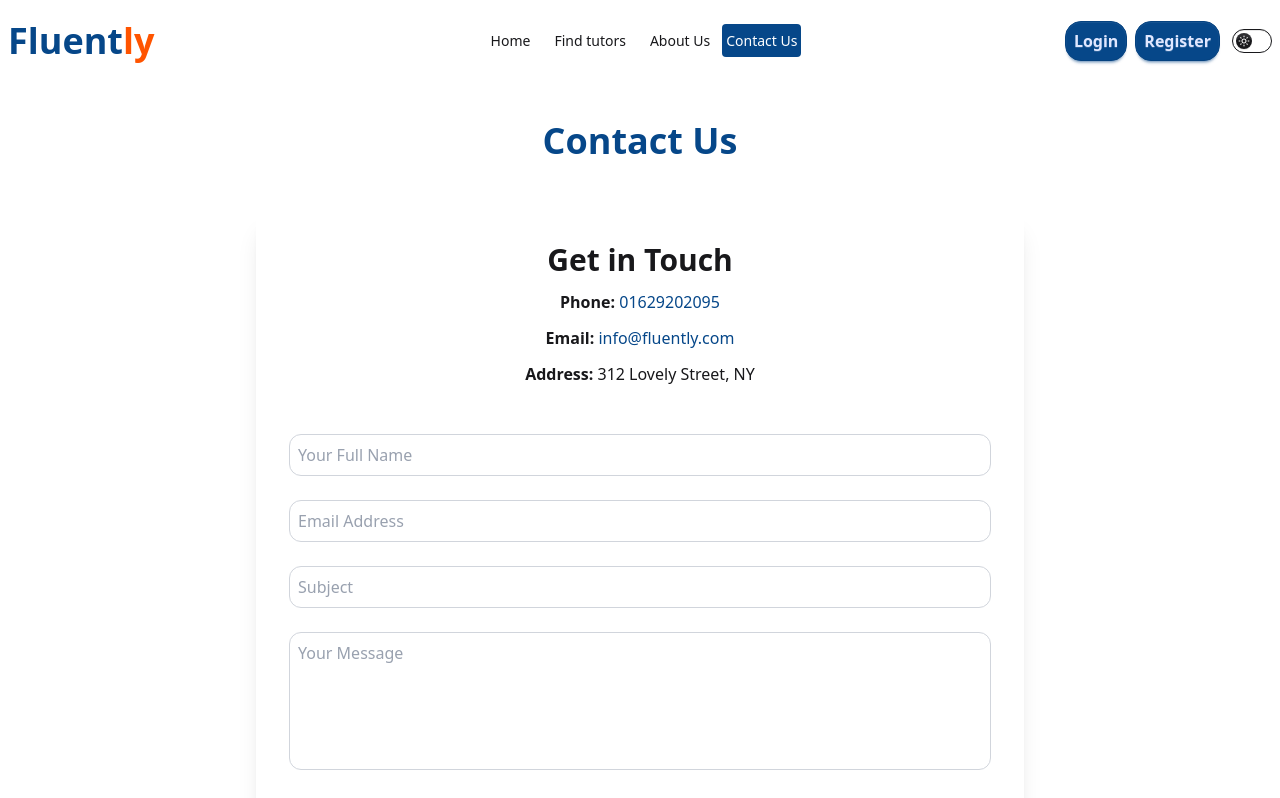
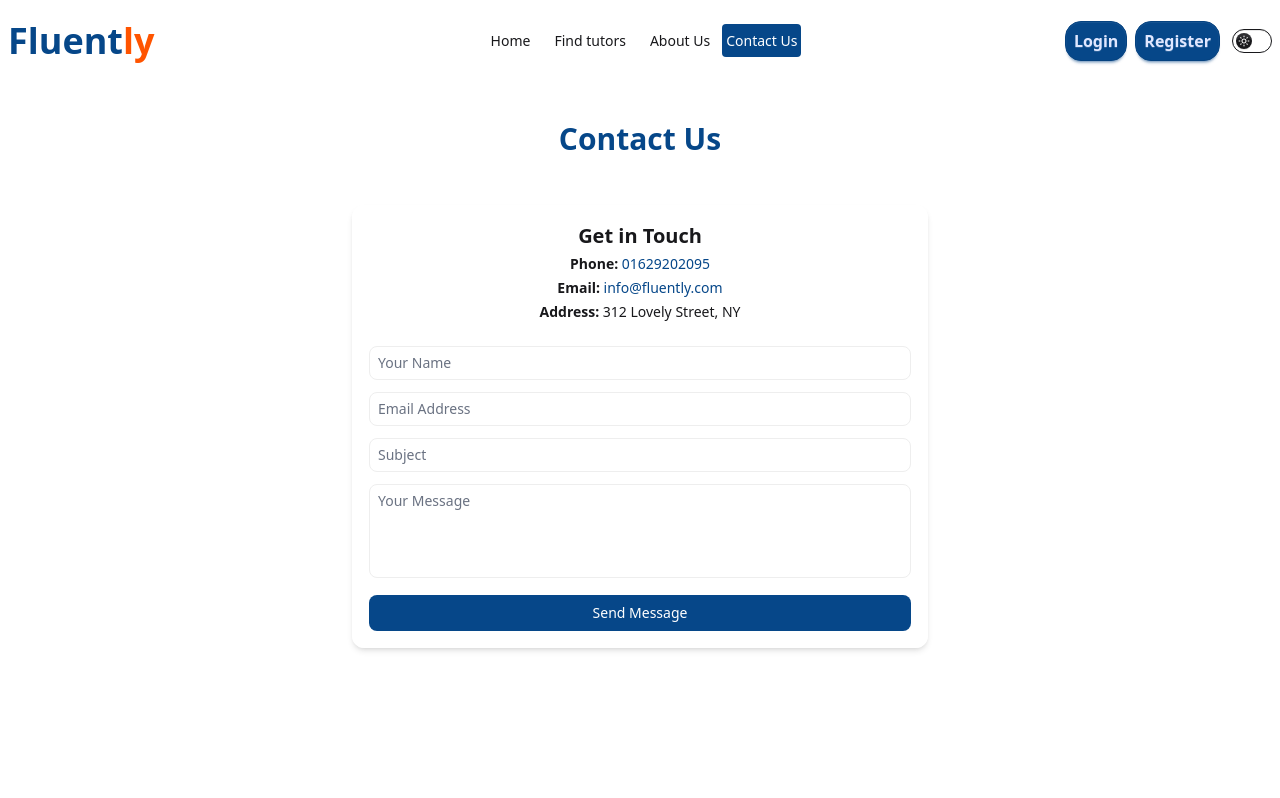
Before and after one commit to sajjadsajux/fluently, a React (Vite) app: page /contact in a window 1280 px wide. Shown: the top 798 px of the page. Built offline with nearby package versions, Linux system fonts and the light colour scheme; no server answers.

Commit message:
Instruction followed

```diff
--- a/src/Components/Banner.jsx
+++ b/src/Components/Banner.jsx
@@ -4,7 +4,7 @@ import { Link } from "react-router";
 import BannerSlider from "./BannerSlider";
 const Banner = () => {
   return (
-    <div className="w-full  px-2 md:px-0 mb-10">
+    <div className="w-full  px-2 md:px-0 mb-16">
       <div className="bg-primary rounded-2xl shadow-lg p-6 md:min-h-[70vh] flex items-center">
         <div className="container mx-auto flex flex-col lg:flex-row-reverse items-center gap-8">
           {/* Slider Section */}
--- a/src/Components/Categories.jsx
+++ b/src/Components/Categories.jsx
@@ -21,7 +21,7 @@ const Categories = () => {
 
   return (
     <div>
-      <div className="max-w-7xl mx-auto px-4 py-8">
+      <div className="max-w-7xl mx-auto px-4 mb-16">
         <h2 className="text-4xl font-bold  mb-4 text-center  ">Language Categories</h2>
         <div className="w-24 h-1 bg-primary mx-auto"></div>
 
--- a/src/Components/NewsLetter.jsx
+++ b/src/Components/NewsLetter.jsx
@@ -9,7 +9,7 @@ const NewsLetter = () => {
     e.target.reset();
   };
   return (
-    <div className="bg-base-100 py-16">
+    <div className="bg-base-100 mb-16">
       <div className="max-w-7xl mx-auto px-4">
         <h2 className="text-4xl font-bold text-center">Subscribe to our newsletter</h2>
         <div className="w-24 h-1 bg-primary mx-auto my-5"></div>
--- a/src/Components/StatsCount.jsx
+++ b/src/Components/StatsCount.jsx
@@ -34,7 +34,7 @@ const StatsCount = () => {
   }, []);
 
   return (
-    <div className="max-w-7xl mx-auto my-10 px-2 md:px-0">
+    <div className="max-w-7xl mx-auto mb-16 px-2 md:px-0">
       <h2 className="text-4xl font-bold  mb-4 text-center  ">Our Impact So Far</h2>
       <div className="w-24 h-1 bg-primary mx-auto"></div>
 
--- a/src/Components/Testimonials.jsx
+++ b/src/Components/Testimonials.jsx
@@ -103,7 +103,7 @@ const Testimonials = () => {
   };
 
   return (
-    <div className="bg-base-100/50 py-16 ">
+    <div className="bg-base-100/50 mb-16 ">
       <div className="max-w-7xl mx-auto px-8  ">
         <div className="text-center mb-16">
           <h2 className="text-4xl font-bold mb-4">What Our Students Say</h2>
--- a/src/Components/WhyChooseUs.jsx
+++ b/src/Components/WhyChooseUs.jsx
@@ -48,7 +48,7 @@ const WhyChooseUs = () => {
   ];
 
   return (
-    <div className="bg-base-100 py-16">
+    <div className="bg-base-100 mb-16">
       <div className="max-w-7xl mx-auto px-4">
         <h2 className="text-4xl font-bold text-center">Why Choose Us?</h2>
         <div className="w-24 h-1 bg-primary mx-auto my-5"></div>
--- a/src/Pages/AboutUs/AboutUs.jsx
+++ b/src/Pages/AboutUs/AboutUs.jsx
@@ -9,7 +9,7 @@ const AboutUs = () => {
   }, []);
   return (
     <section className="container mx-auto py-10 max-w-4xl text-base-content">
-      <h2 className="text-4xl font-semibold text-center mb-12 text-primary">About Us</h2>
+      <h2 className="text-3xl  text-center mb-12 text-primary  font-bold  ">About Us</h2>
 
       <p className="mb-4">Welcome to Fluently! We are passionate about connecting learners with expert tutors from around the world. Our platform provides flexible and personalized tutoring sessions designed to help you achieve your language learning goals quickly and confidently.</p>
 
--- a/src/Pages/Contact/Contact.jsx
+++ b/src/Pages/Contact/Contact.jsx
@@ -17,61 +17,37 @@ const Contact = () => {
   }, []);
   return (
     <section className="container mx-auto py-10 min-h-screen px-4 md:px-0">
-      <h2 className="text-4xl font-semibold text-center mb-12 text-primary">Contact Us</h2>
-      <div className="max-w-3xl mx-auto my-12 p-8  rounded-2xl shadow-xl border border-white">
-        <div className="mb-12 text-center space-y-3">
-          <h2 className="text-3xl font-extrabold  ">Get in Touch</h2>
-          <p className=" ">
+      <h2 className="text-3xl  text-center mb-12 text-primary  font-bold ">Contact Us</h2>
+      <div className="max-w-xl mx-auto my-8 p-4 rounded-xl shadow-md border border-white">
+        <div className="mb-6 text-center space-y-1 text-sm ">
+          <h2 className="text-xl font-bold">Get in Touch</h2>
+          <p>
             <strong>Phone:</strong>{" "}
             <a href="tel:+8801629202095" className="text-primary hover:underline">
               01629202095
             </a>
           </p>
-          <p className=" ">
+          <p>
             <strong>Email:</strong>{" "}
             <a href="mailto:info@fluently.com" className="text-primary hover:underline">
               info@fluently.com
             </a>
           </p>
-          <p className=" ">
+          <p>
             <strong>Address:</strong> 312 Lovely Street, NY
           </p>
         </div>
 
-        <form onSubmit={handleSubmit} className="space-y-6">
-          <input
-            required
-            type="text"
-            name="name"
-            placeholder="Your Full Name"
-            className="w-full px-2 py-2 rounded-xl border border-gray-300 dark:border-gray-600 bg-white dark:bg-gray-900 text-gray-900 dark:text-gray-100 placeholder-gray-400 focus:outline-none focus:ring-4 focus:ring-primary/50 transition"
-          />
+        <form onSubmit={handleSubmit} className="space-y-3 text-sm">
+          <input required type="text" name="name" placeholder="Your Name" className="w-full px-2 py-1.5 rounded-lg border border-base-300 bg-base-100 placeholder-gray-500 focus:outline-none focus:ring-2 focus:ring-primary" />
 
-          <input
-            required
-            type="email"
-            name="email"
-            placeholder="Email Address"
-            className="w-full px-2 py-2 rounded-xl border border-gray-300 dark:border-gray-600 bg-white dark:bg-gray-900 text-gray-900 dark:text-gray-100 placeholder-gray-400 focus:outline-none focus:ring-4 focus:ring-primary/50 transition"
-          />
+          <input required type="email" name="email" placeholder="Email Address" className="w-full px-2 py-1.5 rounded-lg border border-base-300 bg-base-100 placeholder-gray-500 focus:outline-none focus:ring-2 focus:ring-primary" />
 
-          <input
-            required
-            type="text"
-            name="subject"
-            placeholder="Subject"
-            className="w-full px-2 py-2 rounded-xl border border-gray-300 dark:border-gray-600 bg-white dark:bg-gray-900 text-gray-900 dark:text-gray-100 placeholder-gray-400 focus:outline-none focus:ring-4 focus:ring-primary/50 transition"
-          />
+          <input required type="text" name="subject" placeholder="Subject" className="w-full px-2 py-1.5 rounded-lg border border-base-300 bg-base-100 placeholder-gray-500 focus:outline-none focus:ring-2 focus:ring-primary" />
 
-          <textarea
-            required
-            name="message"
-            rows="5"
-            placeholder="Your Message"
-            className="w-full px-2 py-2 rounded-xl border border-gray-300 dark:border-gray-600 bg-white dark:bg-gray-900 text-gray-900 dark:text-gray-100 placeholder-gray-400 resize-none focus:outline-none focus:ring-4 focus:ring-primary/50 transition"
-          />
+          <textarea required name="message" rows="4" placeholder="Your Message" className="w-full px-2 py-1.5 rounded-lg border border-base-300 bg-base-100 placeholder-gray-500 resize-none focus:outline-none focus:ring-2 focus:ring-primary" />
 
-          <button type="submit" className="w-full py-4 bg-primary text-white rounded-xl font-semibold hover:bg-primary-focus active:scale-95 transition-transform">
+          <button type="submit" className="w-full py-2 bg-primary text-white rounded-lg font-medium hover:bg-primary-focus active:scale-95 transition-transform">
             Send Message
           </button>
         </form>
--- a/src/Pages/FindTutors/FindTutors.jsx
+++ b/src/Pages/FindTutors/FindTutors.jsx
@@ -43,7 +43,7 @@ const FindTutors = () => {
   return (
     <>
       <div className="container mx-auto py-10 min-h-[100vh]">
-        <h2 className="text-4xl font-semibold text-center mb-12 text-primary">Find Your Perfect Tutor</h2>
+        <h2 className="text-3xl  text-center mb-12 text-primary  font-bold">Find Your Perfect Tutor</h2>
 
         <div className="flex justify-center mb-10 px-2 md:px-0">
           <label className="input flex items-center gap-2 p-3 rounded-full shadow-md w-full max-w-md">
```
